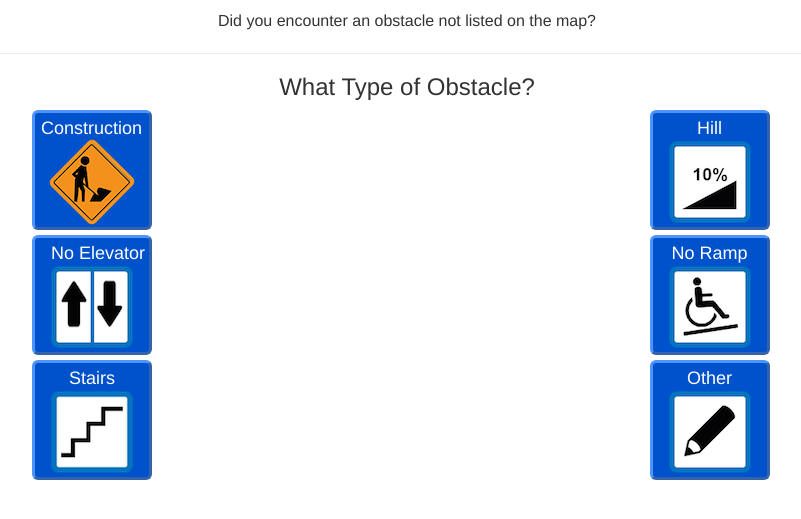
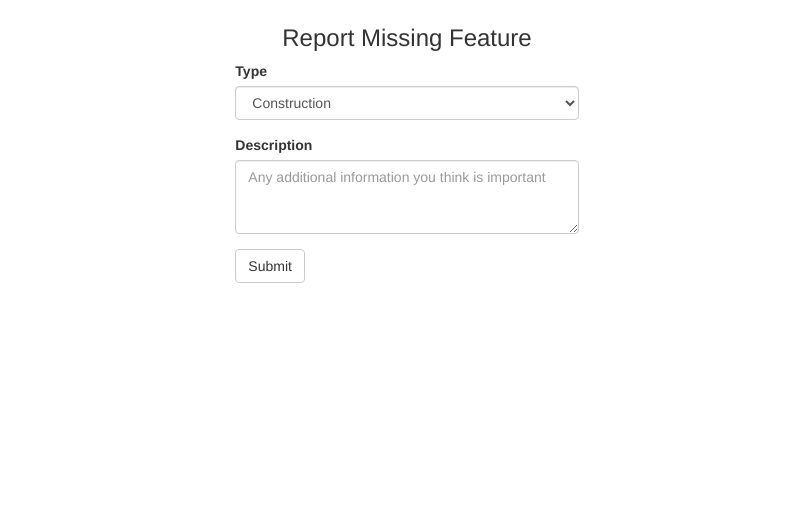
Before and after one commit to AccessMap/AccessMap-webapp-2015, a Flask app: page /report in a window 1280 px wide. Shown: the top 519 px of the page, without its empty margins (233-1034 px from the left). Run offline with Flask 2, Linux system fonts and the light colour scheme; some libraries are stand-ins or nearby versions.

Commit message:
modified style of reporting and began building infrastucture posting new data

```diff
--- a/app.py
+++ b/app.py
@@ -20,7 +20,7 @@ def index():
     if 'stop_id' in request.args:
         try:
             # TODO: validate input data and don't explode if it's invalid
-            # TODO: This only works for the puget sound region (the 1_ prefix)
+            # TODO: This only works for King County Metro (the 1_ prefix)
             stop_id = "1_" + str(request.args.get('stop_id'))
             # Find the LatLng of the stop's ID
             oba_url = 'http://api.pugetsound.onebusaway.org/api'
@@ -37,9 +37,17 @@ def index():
                            mapbox_token=MAPBOX_TOKEN)
 
 
-@app.route('/report')
+@app.route('/report', methods=['GET'])
 def report():
-    return render_template('report.html')
+    location_args = {'lat': 0, 'lon': 0}
+    if 'lat' in request.args and 'lon' in request.args:
+        try:
+            location_args['lat'] = request.args.get('lat')
+            location_args['lon'] = request.args.get('lon')
+        except:
+            # FIXME: Fail gracefully and catch a proper exception
+            pass
+    return render_template('report.html', location=location_args)
 
 
 @app.route('/report-construction')
@@ -72,9 +80,11 @@ def other():
     return render_template('report-other.html')
 
 
-@app.route('/report-submitted')
+@app.route('/report-submitted', methods=['POST'])
 def submit():
-    return render_template('report-submitted.html')
+    obstacleType=request.form['type']
+    description=request.form['description']
+    return render_template('report-submitted.html', obstacleType=obstacleType, description=description)
 
 
 if __name__ == '__main__':
--- a/static/css/report.css
+++ b/static/css/report.css
@@ -1,31 +1,17 @@
-
-
-.container-fluid {
+h3 {
+	width:100%;
 	text-align: center;
 }
 
-.basicpillsmenu {
-	width: 260px;
-}
-
-.basicpillsmenu .nav-pills > li > a {
-      background-color: rgb(25, 117, 209);
-      font-size: 20px;
-      color: #ffffff;
-      text-align: left;
-    }
-
-.basicpillsmenu .nav-pills > li > a:hover {
-      background-color: #009933;
-    }
-
-.row .col-xs-6 .menu-icon {
+.menu-icon {
 	height: 120px;
 	width: 120px;
+	min-height: 120px;
+	min-height: 120px;
 	background-repeat: no-repeat;
     background-position: bottom;
+    margin-bottom: 10px;
 }
-
 
 .row .construction-image {
 	background-image: url(../img/construction-sm.png);
@@ -59,7 +45,7 @@
 	margin-bottom: 5px;
 }
 
-.row .menu-icon {
+.menu-icon {
 	background-color: #0052CC;
 	border-color: #4D94FF;
 	border-style: outset;
@@ -68,6 +54,6 @@
 
 }
 
-.container .row .menu-icon:hover {
+.menu-icon:hover {
 	background-color: #4D94FF;
 }
--- a/templates/base.html
+++ b/templates/base.html
@@ -2,7 +2,8 @@
 <html lang="en">
   <head>
     {% block head %}
-    <meta charset="utf-8">
+    <meta content="text/html;charset=utf-8" http-equiv="Content-Type">
+    <meta content="utf-8" http-equiv="encoding">
     <meta http-equiv="X-UA-Compatible" content="IE=edge">
     <meta name="viewport" content="width=device-width, initial-scale=1">
     <!-- The above 3 meta tags *must* come first in the head; any other head content must come *after* these tags -->
--- a/templates/index.html
+++ b/templates/index.html
@@ -104,9 +104,10 @@
       }
     });
 
-    map.on('contextmenu', function() {
+    map.on('contextmenu', function(e) {
       // TODO: actually show a popup first
-      window.location.href = '{{ url_for("report") }}';
+      console.log(e.latlng);
+      window.location.href = 'report?lat=' + e.latlng.lat + '&lon=' + e.latlng.lng;
     });
 
     L.control.locate().addTo(map);
--- a/templates/report-submitted.html
+++ b/templates/report-submitted.html
@@ -13,7 +13,9 @@
 	    </div>
 
     <script>
-      function returnTimer() {setTimeout(function(){window.location.href = "../maptest";},3000);}
+      function returnTimer() {
+      	setTimeout(function(){window.location.href = '{{ url_for("index") }}';},3000);
+      }
       returnTimer();
     </script>
 {% endblock content %}
--- a/templates/report.html
+++ b/templates/report.html
@@ -2,33 +2,31 @@
 
 {% block content %}
 <link href="{{ url_for('static', filename='css/report.css') }}" rel="stylesheet">
-    <div class="container-fluid">
-
-      <p style="font-size: 16px; text-align: center; margin-top: 10px">Did you encounter an obstacle not listed on the map?</p>
-      <hr style="margin-bottom: 10px">
-      <h3>What Type of Obstacle?</h3>
+<div class="container">
   <div class="row icon-row">
-        <div class="col-xs-6">
-          <a href="{{ url_for('construction') }}" class="btn btn-info btn-lg menu-icon construction-image" style="padding-left: 6px; margin-left: -15px">Construction</a>
+    <div class="col-xs-1 col-sm-3 col-md-3 col-lg-4">
     </div>
-        <div class="col-xs-6">
-          <a href="{{ url_for('incline') }}" class="btn btn-info btn-lg menu-icon incline-image" style="margin-left: -10px">Hill</a>
+    <div class="col-xs-10 col-sm-6 col-md-6 col-lg-4">
+      <h3>Report Missing Feature</h3>
+      <form method="post" action="report-submitted">
+        <div class="form-group">
+          <label for="type">Type</label>
+          <select class="form-control" id="type" name="type">
+            <option>Construction</option>
+            <option>Curb Ramp</option>
+            <option>Elevator</option>
+            <option>Stairs</option>
+            <option>Other</option>
+          </select>
         </div>
+        <div class="form-group">
+          <label for="description">Description</label>
+          <textarea id="description" name="description" placeholder="Any additional information you think is important" class="form-control" rows="3"></textarea>
         </div>
-      <div class="row icon-row">
-        <div class="col-xs-6">
-          <a href="{{ url_for('elevator') }}" class="btn btn-info btn-lg menu-icon elevator-image" style="margin-left: -15px">No Elevator</a>
+        <button type="submit" class="btn btn-default">Submit</button>
+      </form>
     </div>
-        <div class="col-xs-6">
-          <a href="{{ url_for('ramp') }}" class="btn btn-info btn-lg menu-icon ramp-image" style="margin-left: -10px">No Ramp</a>
-        </div>
-      </div>
-      <div class="row icon-row">
-        <div class="col-xs-6">
-          <a href="{{ url_for('stairs') }}" class="btn btn-info btn-lg menu-icon stairs-image" style="margin-left: -15px">Stairs</a>
-        </div>
-        <div class="col-xs-6">
-          <a href="{{ url_for('other') }}" class="btn btn-info btn-lg menu-icon other-image" style="margin-left: -10px">Other</a>
+    <div class="col-xs-1 col-sm-3 col-md-3 col-lg-4">
     </div>
   </div>
 </div>
```
Lines whose indentation alone changed are shown as unchanged.
